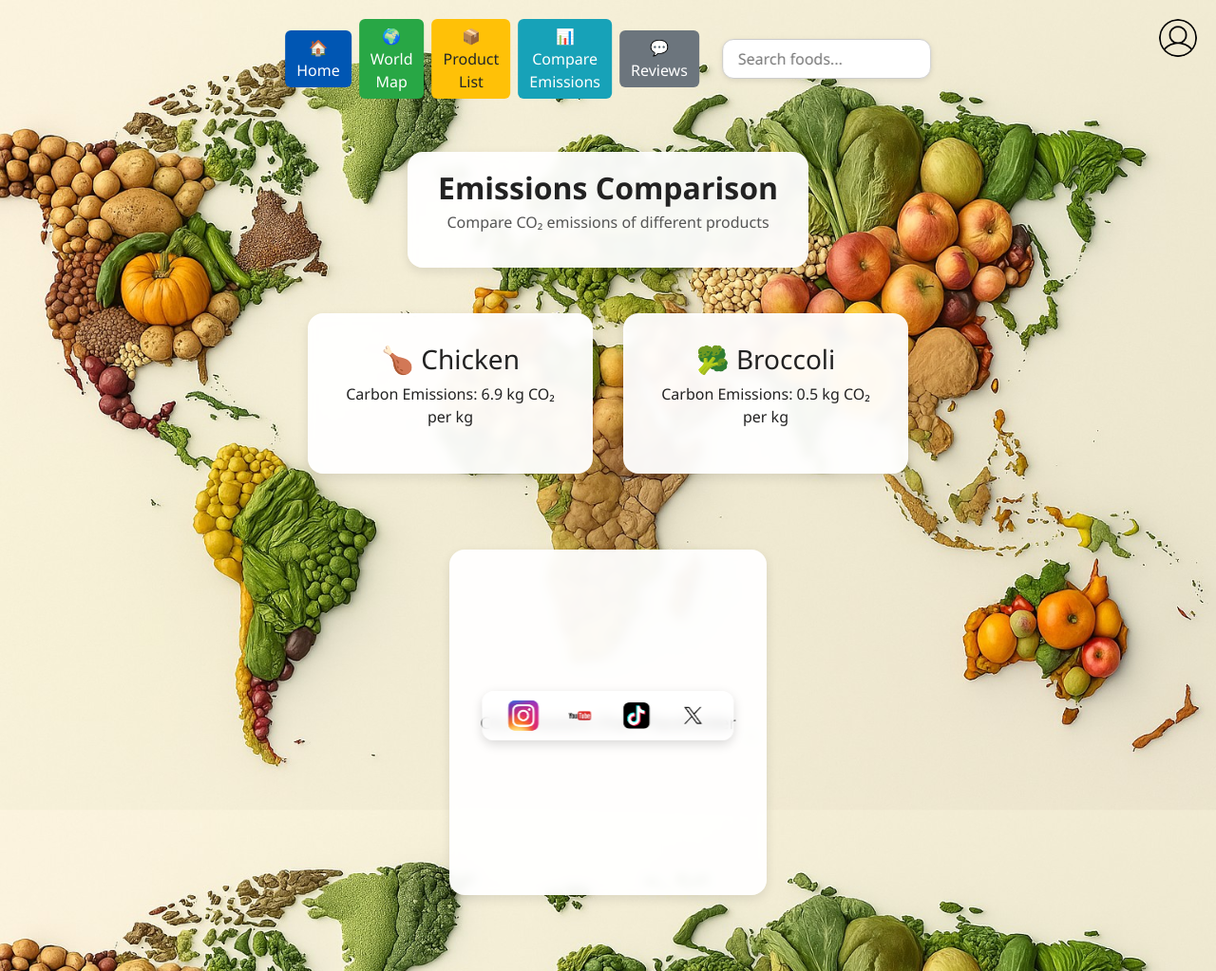
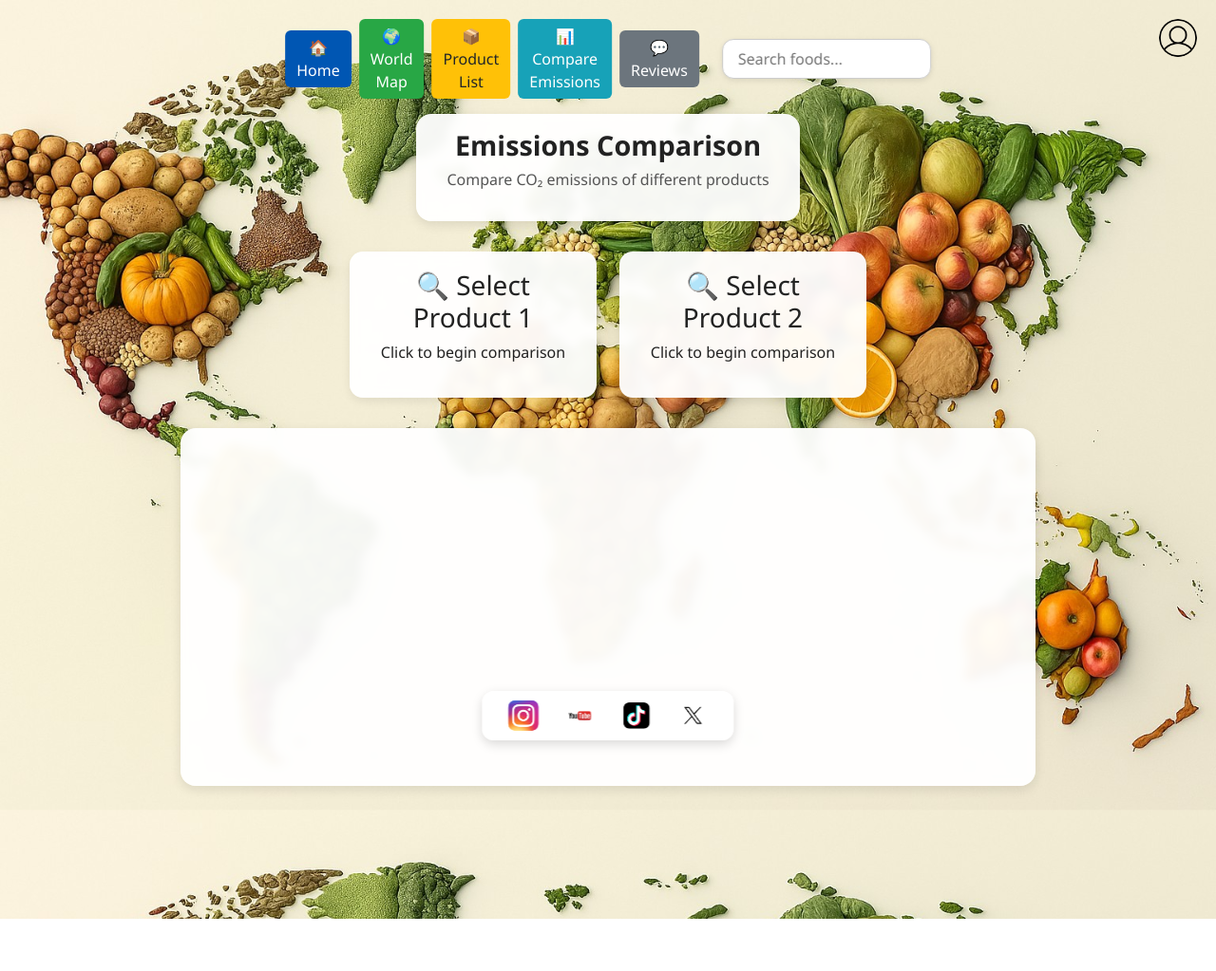
Before and after one commit to nuyemlc/Food-Supply-Chain-Tracker-, a plain HTML site: page Frontend/compareemission.html in a window 1280 px wide. Shown: the whole page at 95% size. After the commit the page ends 968 px from the top, so only its background shows below. Drawn offline with nearby package versions, Linux system fonts and the light colour scheme; no server answers.

Commit message:
Finally finalised all my backend routes to frontend, all functionality for pages working, all data connected correctly using /api/

```diff
--- a/Frontend/compareemission.html
+++ b/Frontend/compareemission.html
@@ -6,6 +6,7 @@
   <title>Compare Emissions - Food Supply Chain Tracker</title>
   <link href="https://cdn.jsdelivr.net/npm/bootstrap@5.3.0/dist/css/bootstrap.min.css" rel="stylesheet"/>
   <link rel="stylesheet" href="styles.css" />
+  <script src="https://cdn.jsdelivr.net/npm/chart.js"></script>
 </head>
 <body class="compare-page">
 
@@ -44,19 +45,52 @@
 
     <section class="compare-content">
       <div class="emission-box">
-        <h3>🍗 Chicken</h3>
-        <p>Carbon Emissions: 6.9 kg CO₂ per kg</p>
+        <h3>🔍 Select Product 1</h3>
+        <p>Click to begin comparison</p>
       </div>
       <div class="emission-box">
-        <h3>🥦 Broccoli</h3>
-        <p>Carbon Emissions: 0.5 kg CO₂ per kg</p>
+        <h3>🔍 Select Product 2</h3>
+        <p>Click to begin comparison</p>
       </div>
     </section>
 
     <section class="compare-chart">
-      <div class="chart-placeholder">CO₂ Emissions Chart Placeholder</div>
+      <canvas id="emissionsChart" width="600" height="400"></canvas>
     </section>
   </main>
+
+  <div id="compareSelectModal" class="modal">
+    <div class="modal-content">
+      <span id="closeCompareModal" class="close-btn">&times;</span>
+      <h4>Select products to compare</h4>
+      <div class="table-row">
+        <div class="category-table">
+          <h3>🥩 Meats</h3>
+          <div class="table-scroll">
+            <table><tbody id="compareMeats"></tbody></table>
+          </div>
+        </div>
+        <div class="category-table">
+          <h3>🍞 Starch</h3>
+          <div class="table-scroll">
+            <table><tbody id="compareStarch"></tbody></table>
+          </div>
+        </div>
+        <div class="category-table">
+          <h3>🥛 Dairy</h3>
+          <div class="table-scroll">
+            <table><tbody id="compareDairy"></tbody></table>
+          </div>
+        </div>
+        <div class="category-table">
+          <h3>🥦 Vegetables & Fruits</h3>
+          <div class="table-scroll">
+            <table><tbody id="compareVegFruit"></tbody></table>
+          </div>
+        </div>
+      </div>
+    </div>
+  </div>
 
   <footer class="social-footer">
     <div class="social-icons">
--- a/Frontend/script.js
+++ b/Frontend/script.js
@@ -1,9 +1,9 @@
 document.addEventListener("DOMContentLoaded", () => {
+  const body = document.body;
+
+  // Homepage sliding hover zones
   const leftZone = document.querySelector(".hover-zone.left");
   const rightZone = document.querySelector(".hover-zone.right");
-  const body = document.body;
-
-  // Homepage hover sliding zones (left/right edges)
   if (body.classList.contains("homepage")) {
     leftZone.addEventListener("mouseenter", () => {
       body.classList.add("slide-left");
@@ -21,88 +21,34 @@ document.addEventListener("DOMContentLoaded", () => {
     });
   }
 
-  // Account dropdown menu toggle logic
+  // Account dropdown toggle
   const dropdown = document.getElementById("accountDropdown");
   const wrapper = document.querySelector(".account-wrapper");
-
   document.querySelector(".account-icon").addEventListener("click", (e) => {
     e.stopPropagation();
     dropdown.style.display = dropdown.style.display === "block" ? "none" : "block";
   });
-
-  window.addEventListener("click", function (e) {
+  window.addEventListener("click", (e) => {
     if (!wrapper.contains(e.target)) {
       dropdown.style.display = "none";
     }
   });
 
-  // Review and idea modal setup
-  const modal = document.getElementById("reviewModal");
-  const openBtn = document.getElementById("openReviewBtn");
-  const closeBtn = document.getElementById("closeReviewBtn");
-  const popup = document.getElementById("thankYouPopup");
-  const reviewSubmit = document.getElementById("submitReviewBtn");
-  const ideaSubmit = document.getElementById("submitIdeaBtn");
-
-  if (openBtn && modal) {
-    openBtn.addEventListener("click", () => {
-      modal.style.display = "block";
-    });
-  }
-
-  if (closeBtn && modal) {
-    closeBtn.addEventListener("click", () => {
-      modal.style.display = "none";
-    });
-  }
-
-  window.addEventListener("click", (e) => {
-    if (e.target === modal) {
-      modal.style.display = "none";
-    }
-  });
-
-  function showThankYouPopup() {
-    if (!popup) return;
-    popup.style.display = "block";
-    setTimeout(() => {
-      popup.style.display = "none";
-    }, 3000);
-  }
-
-  if (reviewSubmit) {
-    reviewSubmit.addEventListener("click", (e) => {
-      e.preventDefault();
-      modal.style.display = "none";
-      showThankYouPopup();
-    });
-  }
-
-  if (ideaSubmit) {
-    ideaSubmit.addEventListener("click", () => {
-      const ideaBox = document.getElementById("ideaInput");
-      if (ideaBox && ideaBox.value.trim() !== "") {
-        ideaBox.value = "";
-        showThankYouPopup();
-      }
-    });
-  }
-
-  // World Map: show food locations with popup details
+  // World Map Page: Plot food data on map
   if (body.classList.contains("worldmap-page")) {
-    const map = L.map('foodMap').setView([20, 0], 2);
-    L.tileLayer('https://{s}.tile.openstreetmap.org/{z}/{x}/{y}.png', {
-      attribution: '© OpenStreetMap contributors'
+    const map = L.map("foodMap").setView([20, 0], 2);
+    L.tileLayer("https://{s}.tile.openstreetmap.org/{z}/{x}/{y}.png", {
+      attribution: "© OpenStreetMap contributors",
     }).addTo(map);
 
-    fetch('http://localhost:3000/api/origins')
-      .then(res => res.json())
-      .then(data => {
-        data.forEach(item => {
+    fetch("http://localhost:3000/api/origins")
+      .then((res) => res.json())
+      .then((data) => {
+        data.forEach((item) => {
           if (item.latitude && item.longitude) {
             const marker = L.marker([item.latitude, item.longitude]).addTo(map);
             marker.bindPopup(`<strong>${item.name}</strong><br>${item.origin_country}`);
-            marker.on('click', () => {
+            marker.on("click", () => {
               const infoBox = document.getElementById("foodInfo");
               infoBox.innerHTML = `
                 <h4>${item.name}</h4>
@@ -113,67 +59,58 @@ document.addEventListener("DOMContentLoaded", () => {
                   <div><span>🌱 Organic:</span> ${item.organic}</div>
                   <div><span>✅ Ethical:</span> ${item.ethical}</div>
                   <div><span>🚚 Transport:</span> ${item.transport_method}</div>
-                </div>
-              `;
+                </div>`;
             });
           }
         });
-      })
-      .catch(err => {
-        console.error('Error fetching origin data:', err);
       });
   }
 
-  // Product List: populate scrollable category tables
+  // Product List Page: Load foods into category tables and show modal
   if (body.classList.contains("productlist-page")) {
-    fetch('http://localhost:3000/api/products')
-      .then(res => res.json())
-      .then(data => {
-        data.forEach(item => {
-          const row = document.createElement('tr');
+    fetch("http://localhost:3000/api/products")
+      .then((res) => res.json())
+      .then((data) => {
+        data.forEach((item) => {
+          const row = document.createElement("tr");
           row.innerHTML = `<td>${item.name}</td>`;
-          row.addEventListener('click', () => {
-            document.getElementById('productModalContent').innerHTML = `
+          row.addEventListener("click", () => {
+            document.getElementById("productModalContent").innerHTML = `
               <h4>${item.name}</h4>
               <p><strong>Country:</strong> ${item.origin_country}</p>
               <p><strong>Category:</strong> ${item.category}</p>
               <p><strong>CO₂ Emissions:</strong> ${item.co2_emissions} kg per kg</p>
               <p><strong>Organic:</strong> ${item.organic}</p>
               <p><strong>Ethical:</strong> ${item.ethical}</p>
-              <p><strong>Transport:</strong> ${item.transport_method}</p>
-            `;
-            document.getElementById('productModal').style.display = 'block';
+              <p><strong>Transport:</strong> ${item.transport_method}</p>`;
+            document.getElementById("productModal").style.display = "block";
           });
 
           const targetTable = {
-            'Meats': 'meatsTable',
-            'Starch': 'starchTable',
-            'Dairy': 'dairyTable',
-            'Vegetables & Fruits': 'vegfruitTable'
+            "Meats": "meatsTable",
+            "Starch": "starchTable",
+            "Dairy": "dairyTable",
+            "Vegetables & Fruits": "vegfruitTable",
           }[item.category];
 
           if (targetTable) {
             document.getElementById(targetTable).appendChild(row);
           }
         });
-      })
-      .catch(err => {
-        console.error('Error loading products:', err);
       });
 
-    window.addEventListener('click', (e) => {
-      const modal = document.getElementById('productModal');
-      if (e.target === modal) {
-        modal.style.display = 'none';
+    window.addEventListener("click", (e) => {
+      if (e.target.id === "productModal") {
+        e.target.style.display = "none";
       }
     });
 
-    document.getElementById('closeProductModal')?.addEventListener('click', () => {
-      document.getElementById('productModal').style.display = 'none';
+    document.getElementById("closeProductModal")?.addEventListener("click", () => {
+      document.getElementById("productModal").style.display = "none";
     });
   }
 
-  // Compare Emissions: modal + chart comparison logic
+  // Compare Emissions Page: Modal selection and Chart.js logic
   if (body.classList.contains("compare-page")) {
     const modal = document.getElementById("compareSelectModal");
     const closeModal = document.getElementById("closeCompareModal");
@@ -181,8 +118,8 @@ document.addEventListener("DOMContentLoaded", () => {
     let chartInstance = null;
     const selectedFoods = [];
 
-    // Open modal when clicking either selection box
-    document.querySelectorAll(".emission-box").forEach(box => {
+    // Open modal when clicking either box
+    document.querySelectorAll(".emission-box").forEach((box) => {
       box.addEventListener("click", () => {
         modal.style.display = "block";
       });
@@ -199,16 +136,16 @@ document.addEventListener("DOMContentLoaded", () => {
     });
 
     fetch("http://localhost:3000/api/products")
-      .then(res => res.json())
-      .then(data => {
+      .then((res) => res.json())
+      .then((data) => {
         const categoryMap = {
-          'Meats': 'compareMeats',
-          'Starch': 'compareStarch',
-          'Dairy': 'compareDairy',
-          'Vegetables & Fruits': 'compareVegFruit'
+          Meats: "compareMeats",
+          Starch: "compareStarch",
+          Dairy: "compareDairy",
+          "Vegetables & Fruits": "compareVegFruit",
         };
 
-        data.forEach(item => {
+        data.forEach((item) => {
           const tableId = categoryMap[item.category];
           if (!tableId) return;
 
@@ -217,9 +154,7 @@ document.addEventListener("DOMContentLoaded", () => {
           row.style.cursor = "pointer";
 
           row.addEventListener("click", () => {
-            if (selectedFoods.length >= 2) {
-              selectedFoods.shift(); // remove the earliest
-            }
+            if (selectedFoods.length >= 2) selectedFoods.shift();
             selectedFoods.push(item);
             if (selectedFoods.length === 2) {
               drawChart(selectedFoods);
@@ -229,28 +164,25 @@ document.addEventListener("DOMContentLoaded", () => {
 
           document.getElementById(tableId)?.appendChild(row);
         });
-      })
-      .catch(err => {
-        console.error("Error loading comparison foods:", err);
       });
 
     function drawChart(foods) {
-      const labels = foods.map(f => f.name);
-      const values = foods.map(f => parseFloat(f.co2_emissions || 0));
+      const labels = foods.map((f) => f.name);
+      const values = foods.map((f) => parseFloat(f.co2_emissions || 0));
 
-      if (chartInstance) {
-        chartInstance.destroy();
-      }
+      if (chartInstance) chartInstance.destroy();
 
       chartInstance = new Chart(chartCanvas, {
         type: "bar",
         data: {
           labels: labels,
-          datasets: [{
-            label: "CO₂ Emissions (kg per kg)",
-            data: values,
-            backgroundColor: ["#007bff", "#28a745"]
-          }]
+          datasets: [
+            {
+              label: "CO₂ Emissions (kg per kg)",
+              data: values,
+              backgroundColor: ["#ff7f0e", "#1f77b4"],
+            },
+          ],
         },
         options: {
           responsive: true,
@@ -261,11 +193,11 @@ document.addEventListener("DOMContentLoaded", () => {
               suggestedMax: 50,
               title: {
                 display: true,
-                text: "kg CO₂ per kg"
-              }
-            }
-          }
-        }
+                text: "kg CO₂ per kg",
+              },
+            },
+          },
+        },
       });
     }
   }
--- a/Frontend/styles.css
+++ b/Frontend/styles.css
@@ -1,3 +1,4 @@
+
 body {
   font-family: 'Segoe UI', sans-serif;
   background: url('images/Background.jpg') no-repeat center center fixed;
@@ -482,24 +483,6 @@ body.slide-right .hero {
   flex-wrap: wrap;
 }
 
-.emission-box {
-  background: rgba(255, 255, 255, 0.95);
-  padding: 2rem;
-  border-radius: 16px;
-  width: 300px;
-  text-align: center;
-  box-shadow: 0 4px 12px rgba(0, 0, 0, 0.1);
-  backdrop-filter: blur(5px);
-}
-
-.compare-chart {
-  background: rgba(255, 255, 255, 0.95);
-  padding: 2rem;
-  border-radius: 16px;
-  box-shadow: 0 4px 12px rgba(0, 0, 0, 0.1);
-  backdrop-filter: blur(5px);
-}
-
 .chart-placeholder {
   height: 300px;
   display: flex;
@@ -802,20 +785,92 @@ body.slide-right .hero {
   margin-bottom: 1rem;
 }
 
-/* Chart container inside compare page */
+/* Container for the Compare Emissions page */
+.compare-page {
+  padding-top: 100px;
+  padding-bottom: 120px;
+  background: url('images/Background.jpg') no-repeat center center fixed;
+  background-size: cover;
+  min-height: 100vh;
+  font-family: 'Segoe UI', sans-serif;
+}
+
+/* Main structure wrapper for the comparison page content */
+.compare-main {
+  max-width: 1100px;
+  margin: 0 auto;
+  padding: 20px;
+  display: flex;
+  flex-direction: column;
+  gap: 2rem;
+}
+
+/* Header box for comparison title and subtitle */
+.compare-header {
+  background: rgba(255, 255, 255, 0.95);
+  padding: 1rem 2rem;
+  border-radius: 16px;
+  text-align: center;
+  box-shadow: 0 4px 12px rgba(0, 0, 0, 0.1);
+  backdrop-filter: blur(5px);
+  max-width: 650px;
+  margin: 0 auto;
+}
+
+.compare-header h2 {
+  font-size: 1.8rem;
+  font-weight: 700;
+  margin-bottom: 0.4rem;
+}
+
+.compare-header p {
+  font-size: 1rem;
+  margin-top: 0;
+  color: #555;
+}
+
+/* Selection boxes to choose products for comparison */
+.compare-content {
+  display: flex;
+  flex-wrap: wrap;
+  justify-content: center;
+  gap: 1.5rem;
+}
+
+.emission-box {
+  background: rgba(255, 255, 255, 0.95);
+  padding: 1.2rem;
+  border-radius: 14px;
+  width: 260px;
+  text-align: center;
+  box-shadow: 0 4px 10px rgba(0, 0, 0, 0.08);
+  backdrop-filter: blur(5px);
+  cursor: pointer;
+  transition: transform 0.3s ease;
+}
+
+.emission-box:hover {
+  transform: translateY(-4px);
+  box-shadow: 0 6px 14px rgba(0, 0, 0, 0.12);
+}
+
+/* Chart container for visual comparison */
 .compare-chart {
-  margin-top: 2rem;
   background: rgba(255, 255, 255, 0.95);
-  padding: 2rem;
+  padding: 1.8rem;
   border-radius: 16px;
-  max-width: 1100px;
-  margin-left: auto;
-  margin-right: auto;
+  max-width: 900px;
+  width: 90%;
+  margin: 0 auto;
   box-shadow: 0 4px 12px rgba(0, 0, 0, 0.1);
+  backdrop-filter: blur(5px);
+  display: flex;
+  justify-content: center;
+  align-items: center;
 }
 
 .compare-chart canvas {
   width: 100% !important;
   height: auto !important;
-  max-height: 400px;
+  max-height: 320px;
 }
```
Also changed, not shown: Frontend/productlist.html (+0 -41 lines).
